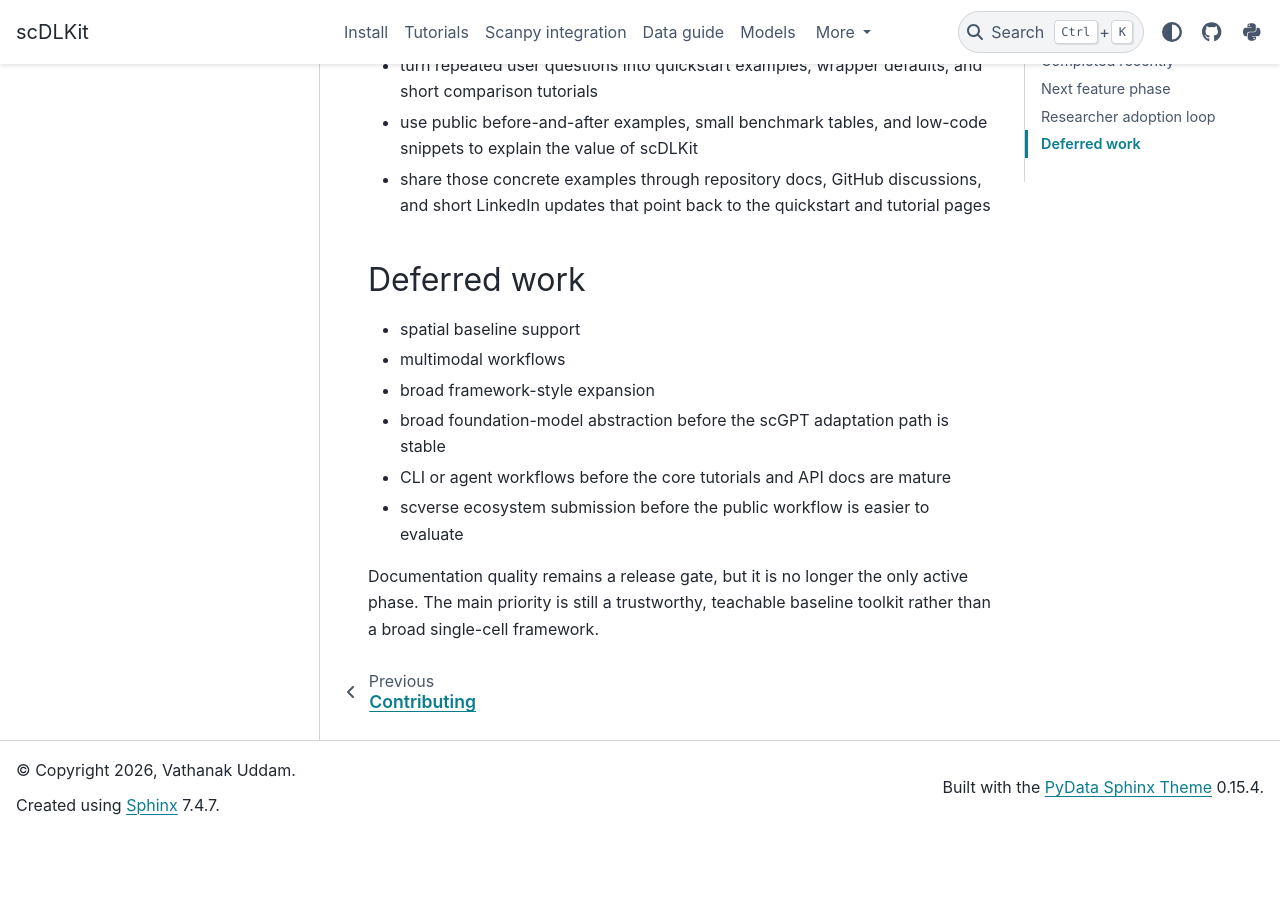
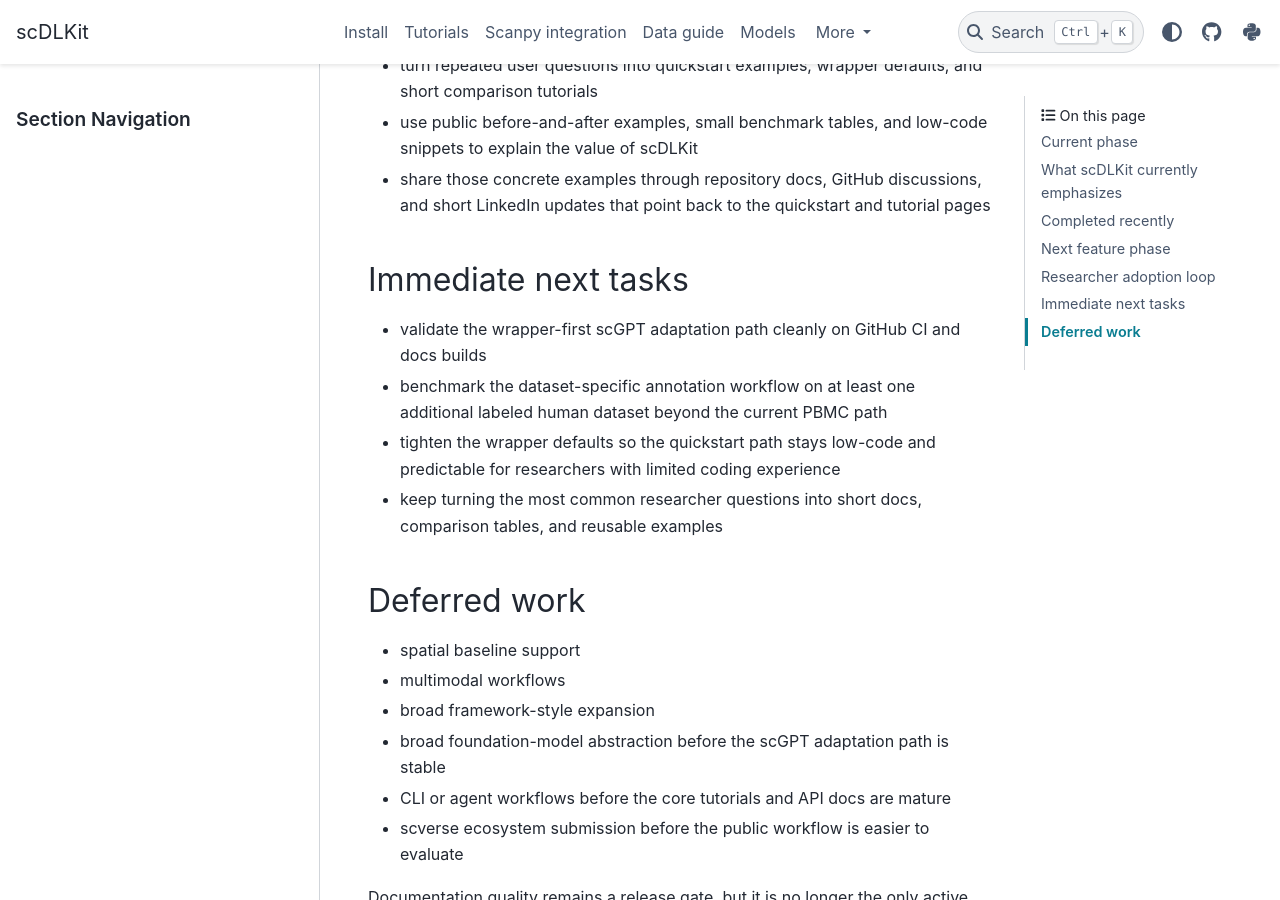
Before and after one commit to uddamvathanak/scDLKit, a Sphinx documentation site: the page built from docs/roadmap.md, in a window 1280 px wide and 900 px high, scrolled down 2544 px. Built offline with Sphinx 7.4.7 and the PyData theme 0.15.4, drawn with Linux system fonts in a browser that asks for light colours; pages that are not in the unit, such as notebooks, are missing from menus; before the commit the page ends 3378 px from its top, so only the background shows below that.

Commit message:
docs: track immediate adaptation tasks

```diff
--- a/docs/roadmap.md
+++ b/docs/roadmap.md
@@ -71,6 +71,13 @@
 - use public before-and-after examples, small benchmark tables, and low-code snippets to explain the value of scDLKit
 - share those concrete examples through repository docs, GitHub discussions, and short LinkedIn updates that point back to the quickstart and tutorial pages
 
+## Immediate next tasks
+
+- validate the wrapper-first scGPT adaptation path cleanly on GitHub CI and docs builds
+- benchmark the dataset-specific annotation workflow on at least one additional labeled human dataset beyond the current PBMC path
+- tighten the wrapper defaults so the quickstart path stays low-code and predictable for researchers with limited coding experience
+- keep turning the most common researcher questions into short docs, comparison tables, and reusable examples
+
 ## Deferred work
 
 - spatial baseline support
```
